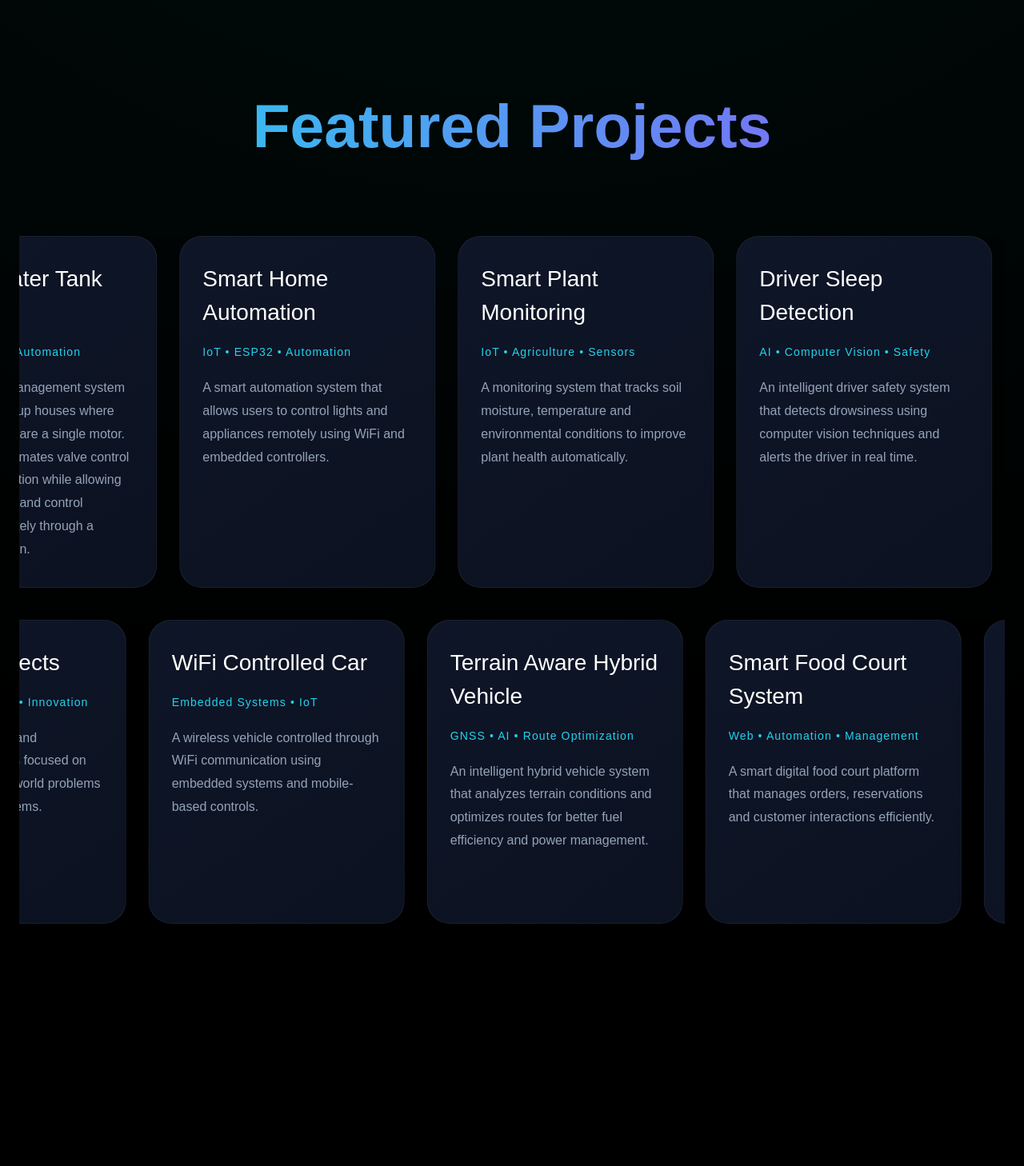
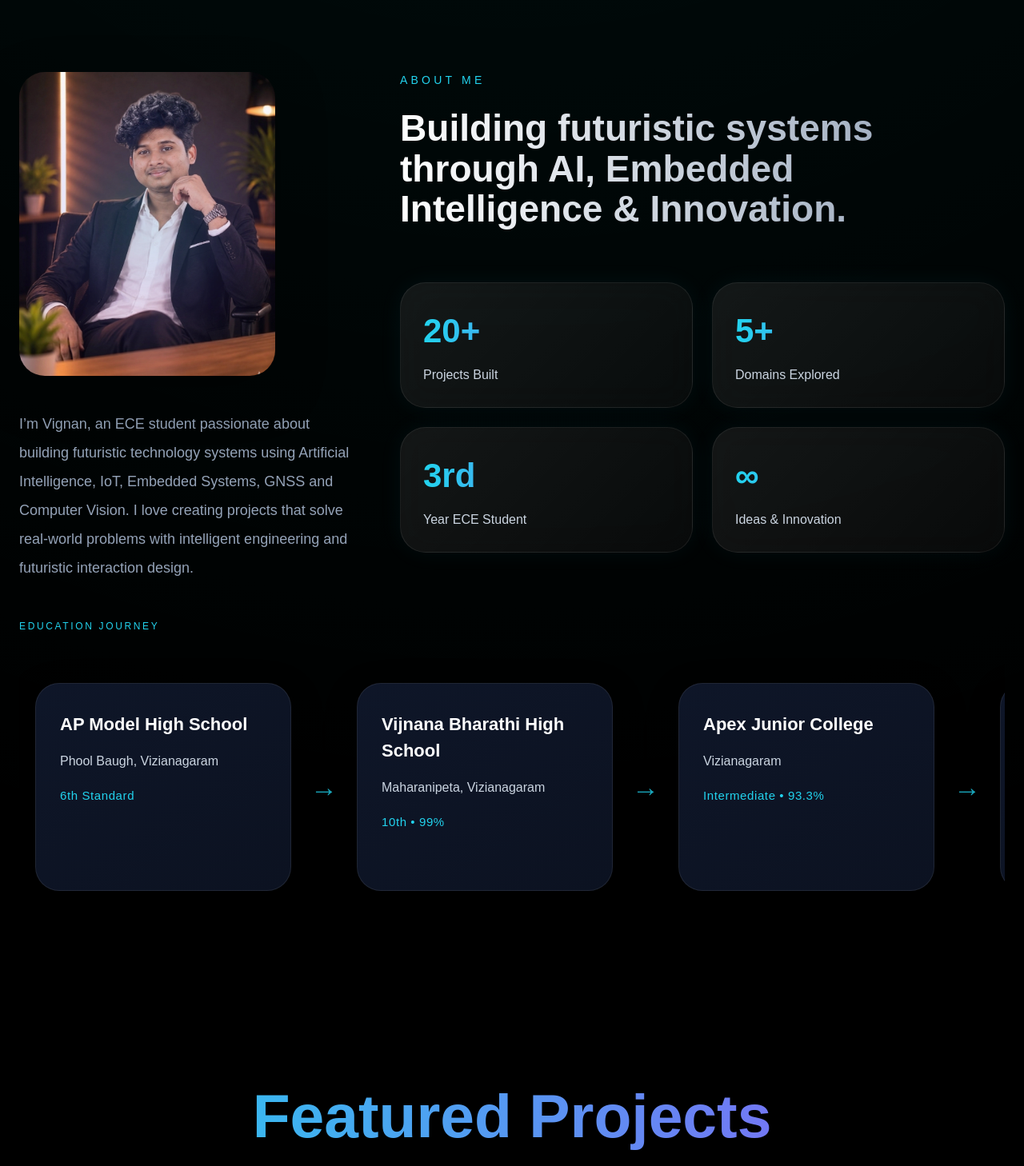
Before and after one commit to Vignan-Pemmaraju/vignan-portfolio, a React (Vite) app: page / in a window 1280 px wide. Shown: the part 820-2278 px from the top of the page at 80% size. Built offline with nearby package versions, Linux system fonts and the light colour scheme.

Commit message:
Added Google verification file

```diff
--- a/src/App.jsx
+++ b/src/App.jsx
@@ -63,13 +63,17 @@ function App() {
 
           <main className="relative z-10">
 
-            <Hero />
+           <Hero />
 
-            <Projects />
-            <About />
-            <Skills />
-            <Contact />
-            <Timeline />
+<About />
+
+<Projects />
+
+<Skills />
+
+<Timeline />
+
+<Contact />
           </main>
 
         </div>
--- a/src/components/About.jsx
+++ b/src/components/About.jsx
@@ -1,5 +1,6 @@
 import { motion } from "framer-motion"
 import Reveal from "./Reveal"
+import profileImage from "../assets/profile.png"
 
 export default function About() {
 
@@ -31,21 +32,26 @@ export default function About() {
       id="about"
       className="about-section"
     >
+
       {/* LEFT */}
 
       <Reveal>
 
         <div className="about-left">
 
-          <p className="about-tag">
-            ABOUT ME
-          </p>
+          <div className="about-image-wrapper">
 
-          <h2 className="about-title">
-            Building futuristic systems
-            through AI, Embedded
-            Intelligence & Innovation.
-          </h2>
+            <div className="about-image-glow"></div>
+
+            <img
+              src={profileImage}
+              alt="Vignan Profile"
+              className="about-profile-image"
+            />
+
+          </div>
+
+          <div className="about-content-section">
 
             <p className="about-description">
 
@@ -62,6 +68,8 @@ export default function About() {
 
           </div>
 
+        </div>
+
       </Reveal>
 
       {/* RIGHT */}
@@ -70,6 +78,24 @@ export default function About() {
 
         <div className="about-right">
 
+          <div className="about-hero-text">
+
+            <p className="about-tag">
+              ABOUT ME
+            </p>
+
+            <h2 className="about-title">
+
+              Building futuristic systems
+              through AI, Embedded Intelligence
+              & Innovation.
+
+            </h2>
+
+          </div>
+
+          <div className="stats-grid">
+
             {stats.map((item, index) => (
 
               <motion.div
@@ -77,8 +103,8 @@ export default function About() {
                 key={index}
 
                 whileHover={{
-                y: -8,
-                scale: 1.03,
+                  y:-8,
+                  scale:1.03,
                 }}
 
                 className="stat-card"
@@ -98,7 +124,119 @@ export default function About() {
 
           </div>
 
+        </div>
+
       </Reveal>
+
+      {/* EDUCATION */}
+
+      <div className="education-card">
+
+        <p className="education-label">
+          EDUCATION JOURNEY
+        </p>
+
+        <div className="education-timeline">
+
+          <div className="education-step">
+
+            <h3>
+              AP Model High School
+            </h3>
+
+            <p>
+              Phool Baugh, Vizianagaram
+            </p>
+
+            <span>
+              6th Standard
+            </span>
+
+          </div>
+
+          <div className="education-arrow">
+            →
+          </div>
+
+          <div className="education-step">
+
+            <h3>
+              Vijnana Bharathi High School
+            </h3>
+
+            <p>
+              Maharanipeta, Vizianagaram
+            </p>
+
+            <span>
+              10th • 99%
+            </span>
+
+          </div>
+
+          <div className="education-arrow">
+            →
+          </div>
+
+          <div className="education-step">
+
+            <h3>
+              Apex Junior College
+            </h3>
+
+            <p>
+              Vizianagaram
+            </p>
+
+            <span>
+              Intermediate • 93.3%
+            </span>
+
+          </div>
+
+          <div className="education-arrow">
+            →
+          </div>
+
+          <div className="education-step">
+
+            <h3>
+              Lendi Institute of Engineering
+            </h3>
+
+            <p>
+              B.Tech — ECE
+            </p>
+
+            <span>
+              2023 — 2027 • CGPA 9.30
+            </span>
+
+          </div>
+
+          <div className="education-arrow">
+            →
+          </div>
+
+          <div className="education-step">
+
+            <h3>
+              Future Goals
+            </h3>
+
+            <p>
+              AI Research, Embedded Innovation,
+              Intelligent Systems & Futuristic Engineering
+            </p>
+
+            <span>
+              Beyond 2027 🚀
+            </span>
+
+          </div>
+        </div>
+
+      </div>
 
     </section>
   )
--- a/src/components/Hero.jsx
+++ b/src/components/Hero.jsx
@@ -23,7 +23,9 @@ export default function Hero() {
       </ParallaxLayer>
 
       <ParallaxLayer speed={40}>
+
         <div className="hero-content">
+
 
         <motion.p
           initial={{ opacity: 0, y: 40 }}
--- a/src/index.css
+++ b/src/index.css
@@ -1023,25 +1023,80 @@ body{
 /* ABOUT SECTION */
 
 .about-section{
+
   max-width:1400px;
 
   margin:auto;
 
-  padding:140px 24px;
+  padding:110px 24px 80px;
 
   display:grid;
+
   grid-template-columns:
-    repeat(auto-fit,minmax(320px,1fr));
-
-  gap:80px;
-
-  align-items:center;
-}
-
-/* LEFT */
+    420px 1fr;
+
+  gap:56px;
+
+  align-items:start;
+}
+/* ABOUT PROFILE IMAGE */
+
+.about-image-wrapper{
+
+  position:relative;
+
+  width:320px;
+  height:380px;
+
+  border-radius:32px;
+
+  overflow:hidden;
+
+  box-shadow:
+    0 20px 60px rgba(0,0,0,0.35);
+}
+
+/* IMAGE */
+
+.about-profile-image{
+
+  width:100%;
+  height:100%;
+
+  object-fit:cover;
+
+  display:block;
+}
+
+/* GLOW */
+
+.about-image-glow{
+
+  position:absolute;
+
+  inset:-30px;
+
+  background:
+    radial-gradient(
+      circle,
+      rgba(34,211,238,0.25),
+      rgba(139,92,246,0.18),
+      transparent 72%
+    );
+
+  filter:blur(40px);
+
+  z-index:1;
+}
+
 
 .about-left{
-  position:relative;
+
+  display:flex;
+
+  flex-direction:column;
+
+  gap:32px;
 }
 
 /* TAG */
@@ -1059,13 +1114,16 @@ body{
 /* TITLE */
 
 .about-title{
-  font-size:clamp(3rem,5vw,5rem);
+
+  font-size:clamp(2.2rem,3.6vw,3.8rem);
 
   font-weight:900;
 
   line-height:1.1;
 
-  margin-bottom:32px;
+  max-width:700px;
+
+  margin-bottom:24px;
 
   background:
     linear-gradient(
@@ -1077,34 +1135,92 @@ body{
   -webkit-background-clip:text;
   -webkit-text-fill-color:transparent;
 }
-
 /* DESCRIPTION */
 
 .about-description{
+
   color:#94a3b8;
 
   font-size:18px;
 
   line-height:2;
-
-  max-width:700px;
-}
-
+}
+/* ABOUT CLEAN LAYOUT */
+
+.about-hero-row{
+  display:block;
+}
+
+.about-hero-text{
+  width:100%;
+}
+
+.about-content-section{
+  margin-top:10px;
+}
+
+/* MOBILE */
+
+@media(max-width:768px){
+
+  .about-section{
+
+    grid-template-columns:1fr;
+
+    gap:70px;
+  }
+
+  .about-left,
+  .about-right{
+
+    align-items:center;
+
+    text-align:center;
+  }
+
+  .about-image-wrapper{
+
+    width:260px;
+    height:320px;
+  }
+
+  .about-title{
+
+    font-size:42px;
+  }
+
+  .about-description{
+
+    font-size:16px;
+  }
+
+}
 /* RIGHT */
 
 .about-right{
+
+  display:flex;
+
+  flex-direction:column;
+
+  gap:42px;
+}
+.stats-grid{
+
   display:grid;
 
   grid-template-columns:
-    repeat(2,1fr);
+    repeat(2,minmax(180px,1fr));
 
   gap:24px;
+
+  width:100%;
 }
 
 /* STAT CARD */
 
 .stat-card{
-  padding:40px;
+  padding:28px;
 
   border-radius:32px;
 
@@ -1129,7 +1245,7 @@ body{
 /* NUMBER */
 
 .stat-card h3{
-  font-size:56px;
+  font-size:42px;
 
   font-weight:900;
 
@@ -1152,20 +1268,6 @@ body{
   color:#cbd5e1;
 
   font-size:16px;
-}
-
-/* MOBILE */
-
-@media(max-width:768px){
-
-  .about-right{
-    grid-template-columns:1fr;
-  }
-
-  .about-description{
-    font-size:16px;
-  }
-
 }
 /* SKILLS SECTION */
 
@@ -2309,6 +2411,7 @@ padding:32px 28px;
 
     align-items:center;
   }
+
 .secondary-button{
   min-height:56px;
 
@@ -2439,3 +2542,195 @@ padding:32px 28px;
   }
 
 }
+.education-card{
+
+  margin-top:-10px;
+
+  grid-column:1 / -1;
+
+  width:100%;
+
+  overflow:hidden;
+}
+
+.education-label{
+
+  color:#22d3ee;
+
+  letter-spacing:0.22em;
+
+  font-size:12px;
+
+  margin-bottom:28px;
+}
+
+  .education-timeline{
+
+    display:flex;
+
+    align-items:stretch;
+
+    gap:24px;
+
+    width:100%;
+
+    overflow-x:auto;
+
+    overflow-y:hidden;
+
+    padding:34px 20px 24px;
+
+    scrollbar-width:none;
+
+    scroll-behavior:smooth;
+
+    position:relative;
+  }
+
+.education-timeline::-webkit-scrollbar{
+  display:none;
+}
+/* THREAD LINE */
+
+
+/* CARD */
+
+  .education-step{
+
+    min-width:320px;
+
+    max-width:320px;
+
+    min-height:260px;
+
+    position:relative;
+
+    overflow:hidden;
+
+    padding:34px 30px;
+
+    border-radius:30px;
+
+    background:
+      linear-gradient(
+        145deg,
+        rgba(15,23,42,0.96),
+        rgba(15,23,42,0.78)
+      );
+
+    border:
+      1px solid rgba(255,255,255,0.08);
+
+    backdrop-filter:blur(18px);
+
+    box-shadow:
+      0 12px 40px rgba(0,0,0,0.28);
+
+    flex-shrink:0;
+
+    transition:0.4s ease;
+
+    z-index:5;
+  }
+/* CONNECTION DOT */
+
+
+.education-step:hover{
+
+  transform:
+    translateY(-8px);
+
+  border-color:
+    rgba(34,211,238,0.28);
+
+  box-shadow:
+    0 20px 50px rgba(34,211,238,0.12);
+}
+
+/* TITLE */
+
+.education-step h3{
+
+  color:white;
+
+  font-size:22px;
+
+  margin-bottom:16px;
+
+  line-height:1.5;
+
+  font-weight:800;
+}
+
+/* PLACE */
+
+.education-step p{
+
+  color:#cbd5e1;
+
+  margin-bottom:16px;
+
+  line-height:1.8;
+
+  font-size:16px;
+}
+
+/* SCORE */
+
+.education-step span{
+
+  color:#22d3ee;
+
+  font-size:15px;
+
+  letter-spacing:0.04em;
+}
+
+/* ARROW */
+
+  .education-arrow{
+
+    display:flex;
+
+    align-items:center;
+
+    justify-content:center;
+
+    font-size:34px;
+
+    color:#22d3ee;
+
+    font-weight:700;
+
+    opacity:0.8;
+
+    flex-shrink:0;
+  }
+
+
+@media(max-width:768px){
+
+  .education-timeline{
+
+    justify-content:flex-start;
+
+    padding-left:4px;
+  }
+
+ .education-step{
+
+  min-width:260px;
+
+  max-width:260px;
+
+  min-height:240px;
+}
+
+  .education-arrow{
+
+    transform:none;
+
+    font-size:28px;
+  }
+
+}
```
Also changed, not shown: src/assets/8de0f6b054f612fdbbddad7360e3a3cbb767419d2c24b369cfc1424e8c2afb84.PNG (added), src/assets/profile.png (added). Lines whose indentation alone changed are shown as unchanged.
